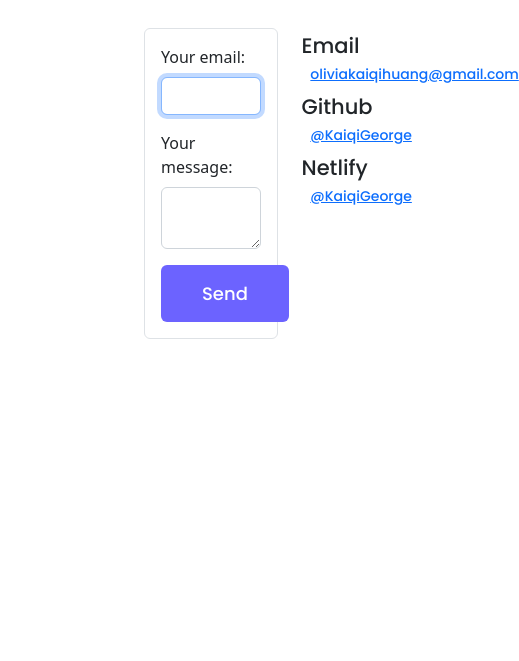
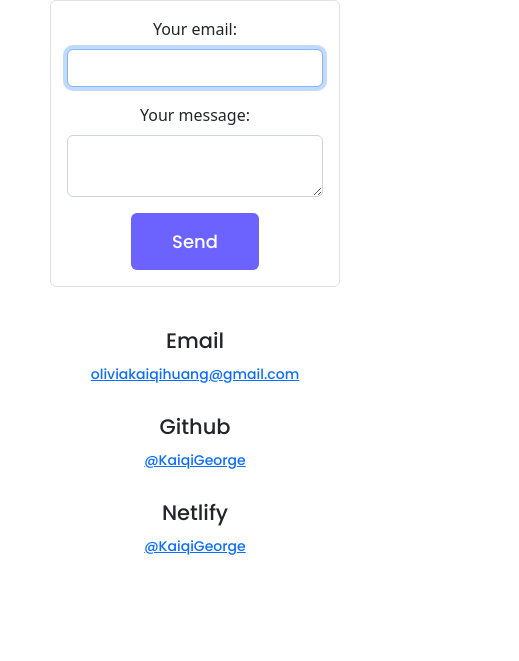
Before and after one commit to KaiqiGeorge/Kaiqi-Portforlio, a plain HTML site: page contact.html in a window 390 px wide. Shown: the part 194-855 px from the top of the page, 519 px wide, since content can reach past the window. Drawn offline with nearby package versions, Linux system fonts and the light colour scheme; a web font is replaced by a local one.

Commit message:
styled the contact page

```diff
--- a/contact.html
+++ b/contact.html
@@ -42,7 +42,7 @@
     <div class="contact">
     <h2>Let's get in touch!</h2>
     <div class="row">
-        <div class="col-7">
+        <div class="col-12 col-md-8 col-lg-7">
             <form action="https://formspree.io/f/mwkalajy" method="POST" class="border p-3 rounded mb-3">
                 <div class="mb-3">
                   <label class="form-label"> Your email: </label>
@@ -55,11 +55,10 @@
                 <button type="submit" class="btn btn-branding d-inline-block">Send</button>
               </form>
         </div>
-        <div class="col-5">
-            <div class="col-md-4">
+        <div class="col-12 col-md-4 col-lg-5">
                 <h3>Email</h3>
                 <p>
-                  <a href="mailto:patricia@gmail.com"> oliviakaiqihuang@gmail.com </a>
+                  <a href="mailto:oliviakaiqihuang@gmail.com"> oliviakaiqihuang@gmail.com </a>
                 </p>
                 <h3>Github</h3>
                 <p>
--- a/src/styles.css
+++ b/src/styles.css
@@ -294,6 +294,14 @@ opacity: 0.9;
         .flowerShopPicture{
             margin-top: -40px;
         }
+        .contact{
+            text-align: center;
+            padding: 100px  50px  100px;
+        }
+        .contact h3{
+            margin-top: 20px;
+            margin-bottom: 0px;
+        }
 
 
     }
```
Also changed, not shown: work.html (+1 -1 lines).
